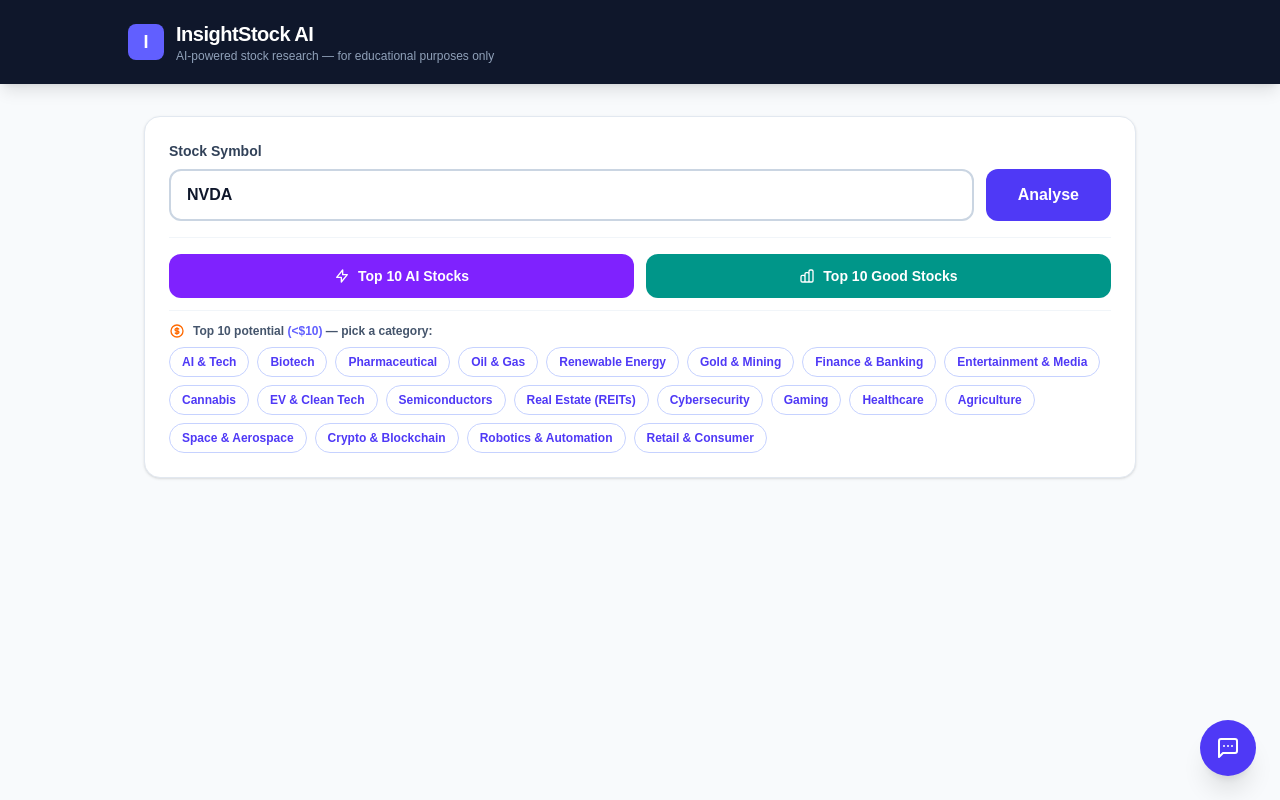
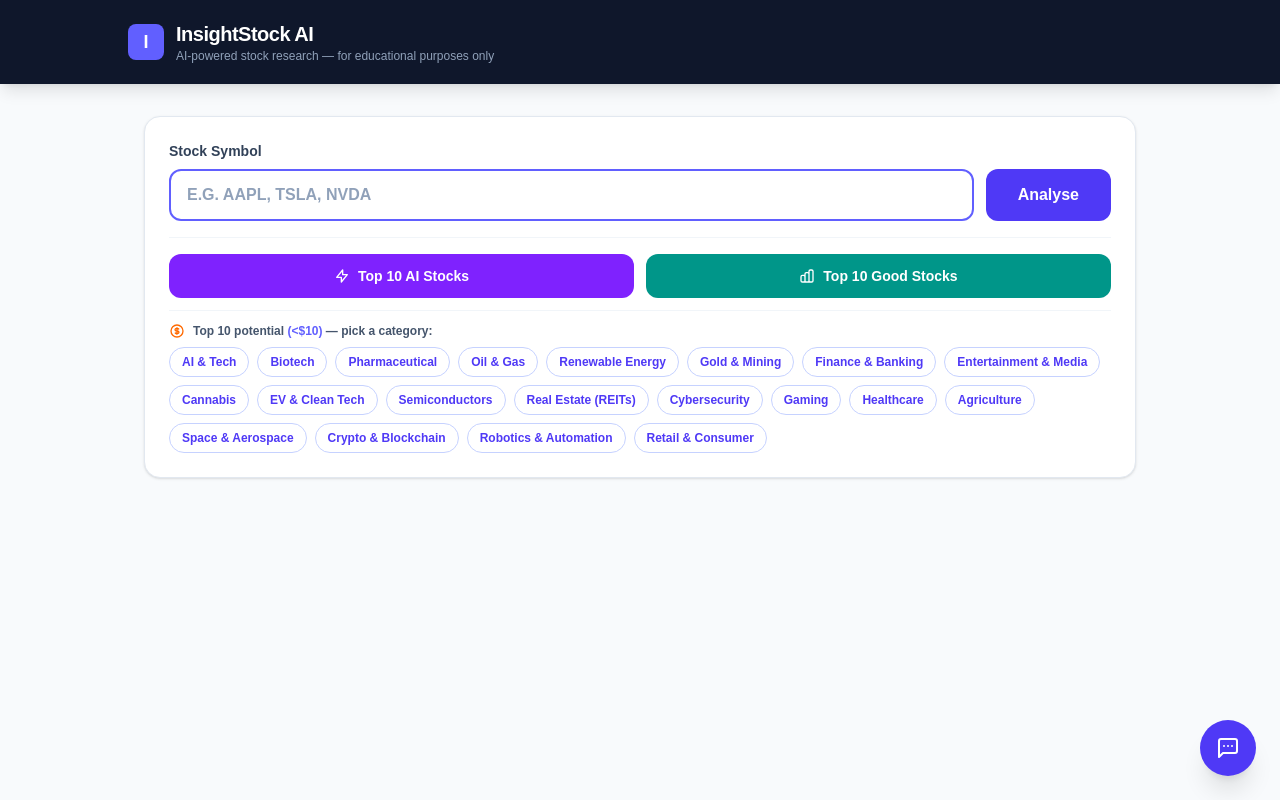
Before and after one commit to sanpedrokir/stocksinsight, a Next.js app: page / in a window 1280 px wide. Built offline with nearby package versions, Linux system fonts and the light colour scheme.

Commit message:
Remove default NVDA, autofocus input, clear on invalid symbol
- Input starts empty with cursor focused and placeholder 'e.g. AAPL, TSLA, NVDA'
- Invalid/nonsense symbol clears the input and shows error message

Co-Authored-By: Claude Sonnet 4.6 <noreply@anthropic.com>

```diff
--- a/app/page.tsx
+++ b/app/page.tsx
@@ -89,7 +89,7 @@ function PickRow({ pick, accentColor, extraLabel, onAnalyse }: {
 }
 
 export default function Home() {
-  const [symbol, setSymbol] = useState("NVDA");
+  const [symbol, setSymbol] = useState("");
   const [result, setResult] = useState<any>(null);
   const [loading, setLoading] = useState(false);
   const [error, setError] = useState<string | null>(null);
@@ -173,7 +173,7 @@ export default function Home() {
     try {
       const res = await fetch(`/api/analyse?symbol=${symbol.trim().toUpperCase()}`);
       const data = await res.json();
-      if (!res.ok) { setError(data.error || "Failed to analyse the stock."); return; }
+      if (!res.ok) { setError(data.error || "Invalid symbol — please check and try again."); setSymbol(""); return; }
       setResult(data);
       setChatMessages([{
         role: "assistant",
@@ -252,7 +252,8 @@ export default function Home() {
               value={symbol}
               onChange={(e) => setSymbol(e.target.value.toUpperCase())}
               onKeyDown={(e) => e.key === "Enter" && analyseStock()}
-              placeholder="e.g. AAPL, TSLA"
+              placeholder="e.g. AAPL, TSLA, NVDA"
+              autoFocus
             />
             <button
               onClick={analyseStock}
```
